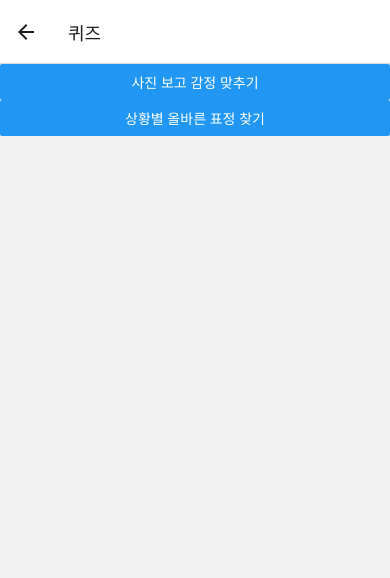
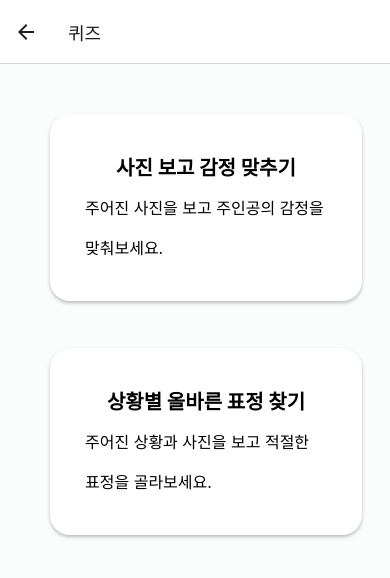
Before and after one commit to SWU-AIR/AIR-Frontend, a React Native app in the folder air-app/: screen /Quiz in a window 390 px wide. Shown: the top 578 px of the page. Built offline with nearby package versions, Linux system fonts and the light colour scheme.

Commit message:
style: Modify QuizScreen button

```diff
--- a/air-app/screens/QuizScreen.js
+++ b/air-app/screens/QuizScreen.js
@@ -1,5 +1,5 @@
 import React from "react";
-import { StyleSheet, View, Button } from "react-native";
+import { StyleSheet, View, Text, Pressable } from "react-native";
 import { NavigationContainer } from "@react-navigation/native";
 
 export default function QuizScreen({ navigation }) {
@@ -21,19 +21,22 @@ export default function QuizScreen({ navigation }) {
 
   return (
     <View style={styles.block}>
-      <Button
-        title="사진 보고 감정 맞추기"
-        onPress={() =>
+      <View style={styles.buttonflex}>
+      <Pressable style={styles.button} onPress={() =>
           navigation.navigate("QuizEmotion", {
             arrayLength: emotionCardData.length,
             emotionCard: emotionCardData,
-          })
-        }
-      />
-      <Button
-        title="상황별 올바른 표정 찾기"
-        onPress={() => navigation.navigate("QuizSituation")}
-      />
+          })}>
+        <Text style={styles.text}>사진 보고 감정 맞추기</Text>
+        <Text style={styles.subtext}>주어진 사진을 보고 주인공의 감정을 맞춰보세요.</Text>
+      </Pressable>
+      </View>
+      <View style={styles.buttonflex}>
+      <Pressable style={styles.button} onPress={() => navigation.navigate("QuizSituation")}>
+        <Text style={styles.text}>상황별 올바른 표정 찾기</Text>
+        <Text style={styles.subtext}>주어진 상황과 사진을 보고 적절한 표정을 골라보세요.</Text>
+      </Pressable>
+      </View>
     </View>
   );
 }
@@ -41,5 +44,40 @@ export default function QuizScreen({ navigation }) {
 const styles = StyleSheet.create({
   block: {
     flex: 1,
+    backgroundColor:'#FAFDFC'
   },
+  buttonflex:{
+    flex:0.3,
+  },
+  button:{
+    top:50,
+    left:50,
+    alignItems:'center',
+    justifyContent: 'center',
+    paddingVertical: 12,
+    paddingHorizontal: 35,
+    borderRadius: 20,
+    width:'80%',
+    height:'80%',
+    elevation: 3,
+    backgroundColor: 'white',
+    shadowColor: "#000",
+    shadowOffset: {
+      width: 0,
+      height: 2,
+    },
+    shadowOpacity: 0.25,
+    shadowRadius: 3.84,
+  },
+  text:{
+    fontSize: 20,
+    lineHeight: 40,
+    fontWeight: 'bold',
+    color: 'black',
+  },
+  subtext:{
+    fontSize: 16,
+    lineHeight: 40,
+    color: 'black',
+  }
 });
```
